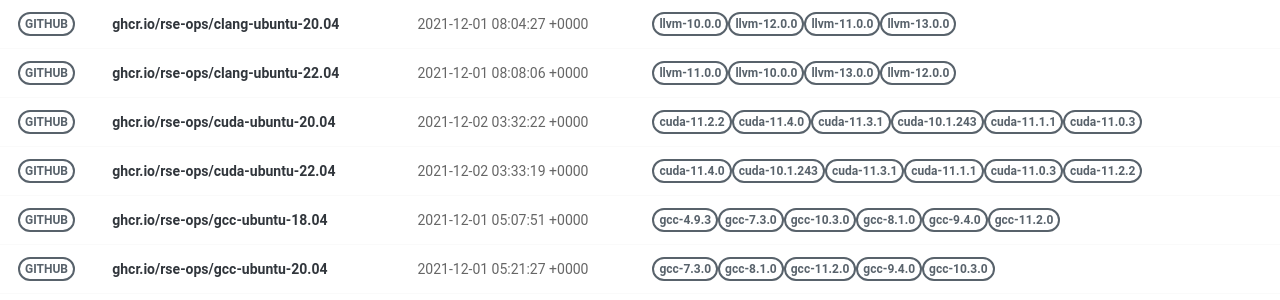
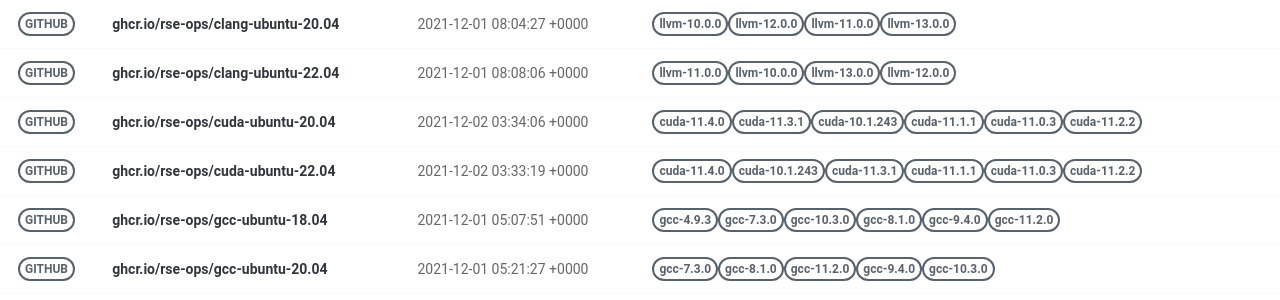
Before and after one commit to rse-ops/docker-images, a Jekyll site: the page built from pages/index.md, in a window 1280 px wide. Shown: the part 179-479 px from the top of the page. Built offline with Jekyll 4.4.1, drawn with Linux system fonts in a browser that asks for light colours; nearby versions of some CDN libraries.

Commit message:
Automated push to update library 2021-12-02

```diff
--- a/_library/ghcr.io-rse-ops-cuda-ubuntu-20.04.md
+++ b/_library/ghcr.io-rse-ops-cuda-ubuntu-20.04.md
@@ -1,14 +1,11 @@
 ---
 layout: container
 name: ghcr.io/rse-ops/cuda-ubuntu-20.04
-updated_at: 2021-12-02 03:32:22.961506
+updated_at: 2021-12-02 03:34:06.763896
 
 
 container_url: https://github.com/orgs/rse-ops/packages/container/package/cuda-ubuntu-20.04
 versions:
- - tag: cuda-11.2.2
-   dockerfile: https://github.com/rse-ops/docker-images/blob/main/ubuntu/cuda/Dockerfile
-   manifest: https://crane.ggcr.dev/manifest/ghcr.io/rse-ops/cuda-ubuntu-20.04:cuda-11.2.2
  - tag: cuda-11.4.0
    dockerfile: https://github.com/rse-ops/docker-images/blob/main/ubuntu/cuda/Dockerfile
    manifest: https://crane.ggcr.dev/manifest/ghcr.io/rse-ops/cuda-ubuntu-20.04:cuda-11.4.0
```
Also changed, not shown: other parts of _library/ghcr.io-rse-ops-cuda-ubuntu-20.04.md (+3 -0 lines).
